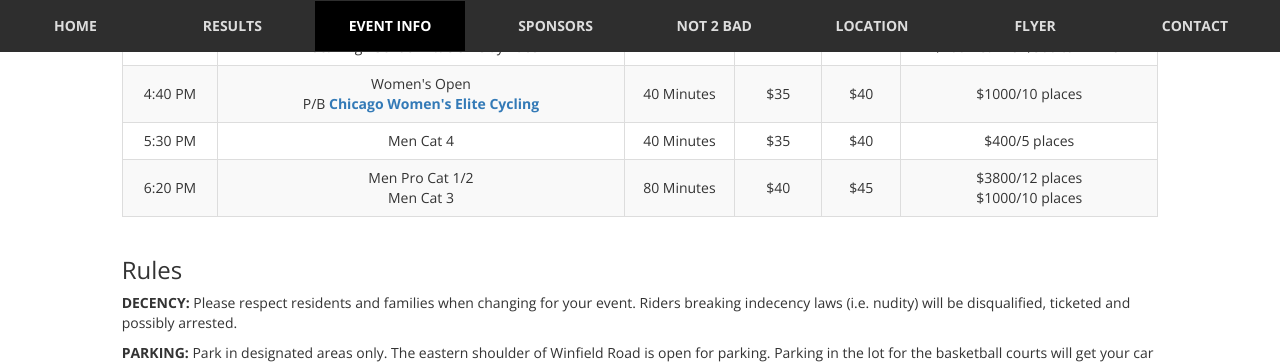
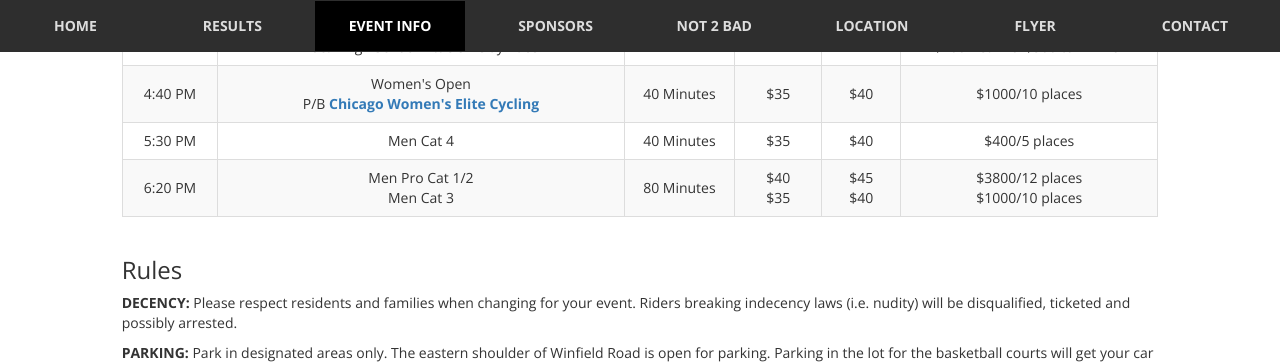
Before and after one commit to winfieldcriterium/winfieldcriterium.github.io, a Jekyll site: the page built from index.html, in a window 1280 px wide and 900 px high, scrolled down 4546 px. Shown: the top 364 px of the window. Built offline with Jekyll 4.4.1, drawn with Linux system fonts in a browser that asks for light colours; nearby versions of some CDN libraries; Markdown is read by kramdown in place of the engine named in the settings.

Commit message:
fix cat 3 entry fee

```diff
--- a/index.html
+++ b/index.html
@@ -286,8 +286,8 @@ layout: default
             <td>6:20 PM</td>
             <td>Men Pro Cat 1/2<br />Men Cat 3</td>
             <td>80 Minutes</td>
-            <td>$40</td>
-            <td>$45</td>
+            <td>$40<br />$35</td>
+            <td>$45<br />$40</td>
             <td>$3800/12 places<br />$1000/10 places</td>
           </tr>
         </tbody>
```
